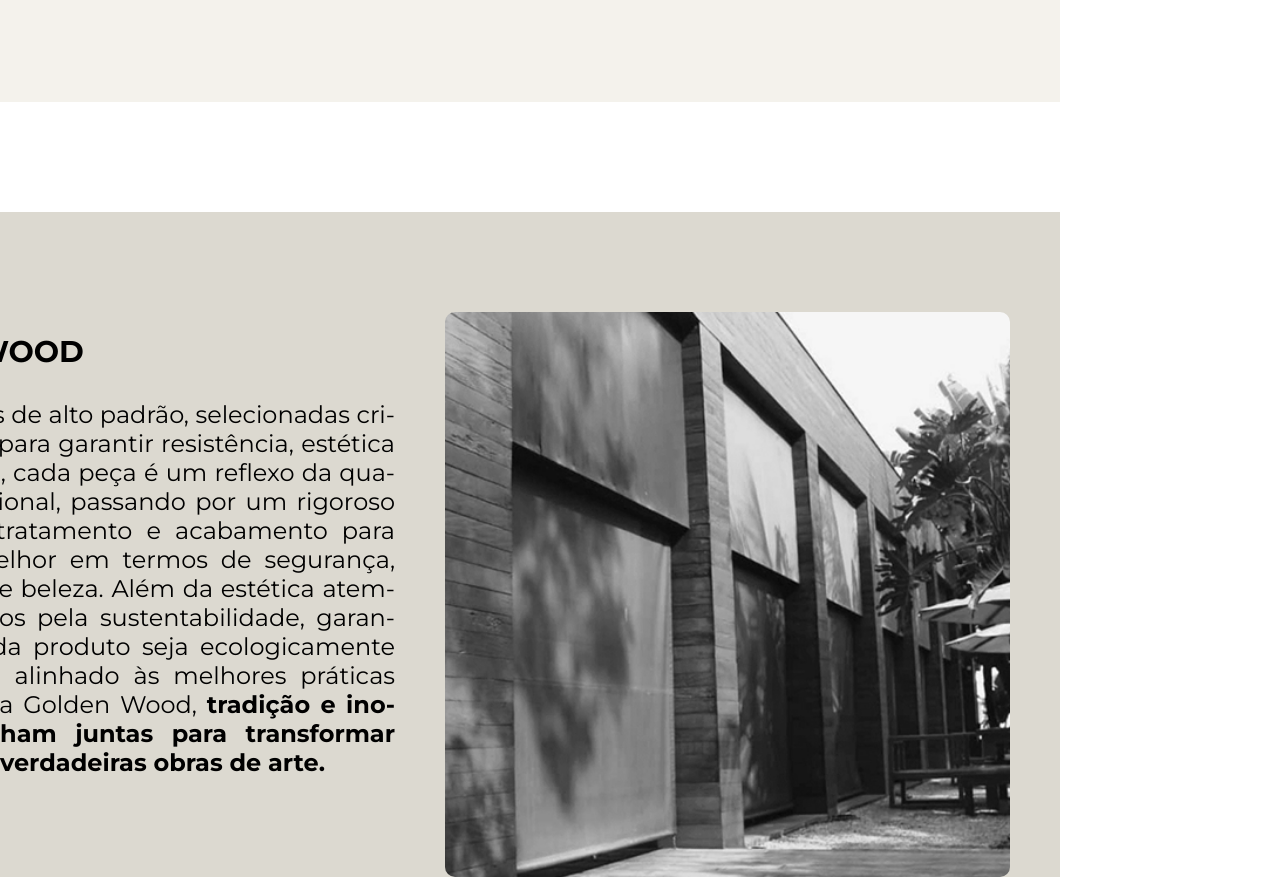
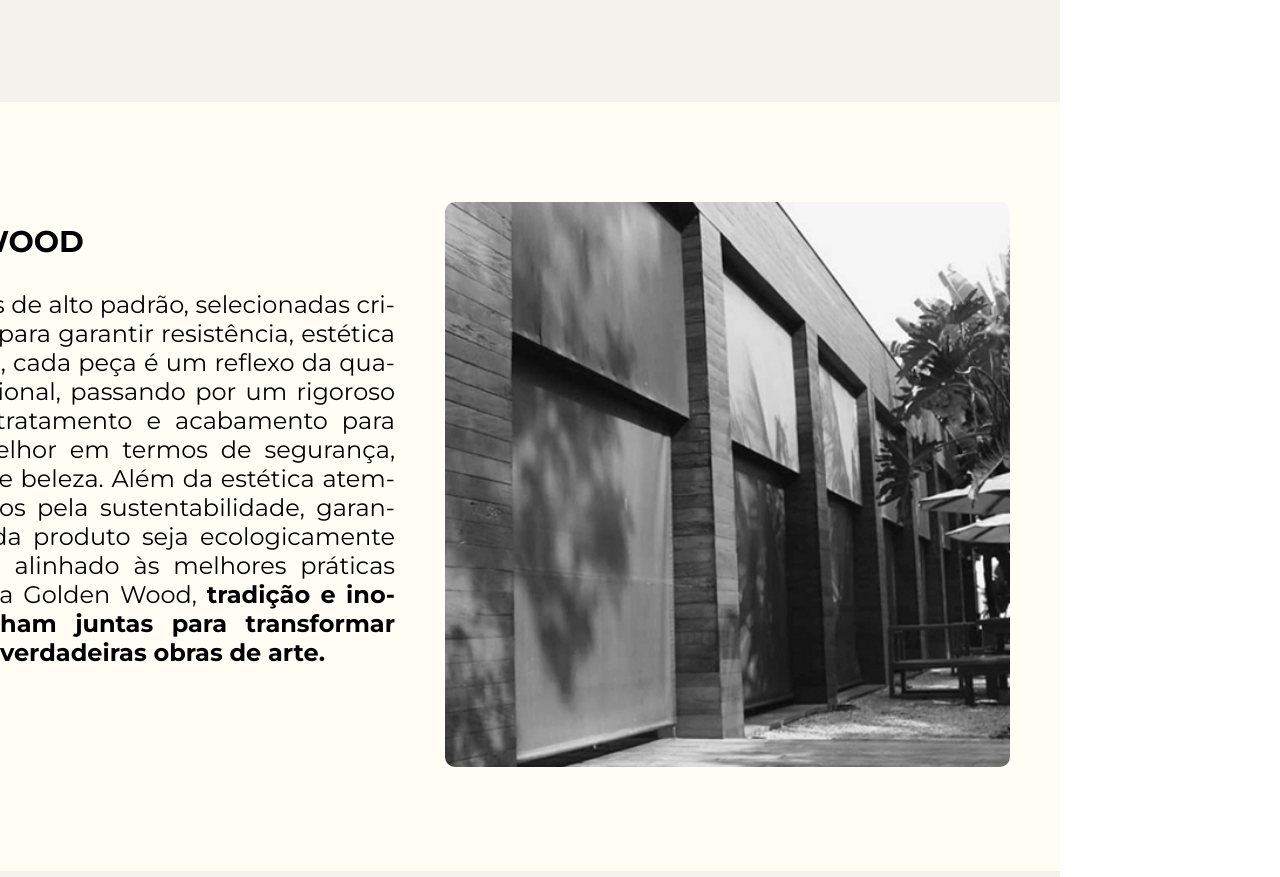
Before and after one commit to artthur08/queiroz-reforma, a plain HTML site: page index.html in a window 1280 px wide. Shown: the part 1820-2697 px from the top of the page. Drawn offline with nearby package versions, Linux system fonts and the light colour scheme.

Commit message:
atualização-faixas

```diff
--- a/assets/css/styles.css
+++ b/assets/css/styles.css
@@ -149,22 +149,24 @@ header.header-scrolled {
 
 /* ======== ESTILO DA SESSÃO EMPRESAS ======== */
 .empresas {
-  padding: 100px 50px;
+  padding: 100px 50px 0;
   background: #fff;
+  margin: 0;
 }
 
 .container-empresas {
   display: flex;
   flex-direction: column;
-  gap: 100px;
+  gap: 0px;
 }
 
 .empresa-1, .empresa-2, .empresa-3 {
   display: flex;
   align-items: center;
   justify-content: space-between;
-  gap: 50px;
+  gap: 0px;
 }
+
 
 
 .image-left {
@@ -286,21 +288,14 @@ header.header-scrolled {
 }
 
 .empresa-2 {
-  background-color: #DCD9D0; /* azul clarinho */
+  background-color: #fffdf6; /* azul clarinho */
 }
 
 .empresa-3 {
-  background-color: #B2AFA8; /* laranja clarinho */
+  background-color: #F4F2EC; /* laranja clarinho */
 }
 
 /* correção de espaçamentos das outras empresas */
-.empresa-2 {
-    margin-top: 10px;
-}
-
-.empresa-3 {
-    margin-top: 10px;
-}
 
 .empresa-3 .text-sobre {
     margin-top: 100px;
@@ -341,7 +336,6 @@ header.header-scrolled {
 /*----- PROJECTS -----*/
 .projects {
     background-color: black;
-    margin-top: 80px;
     padding: 25px 0 100px 0;
 }
 
```
